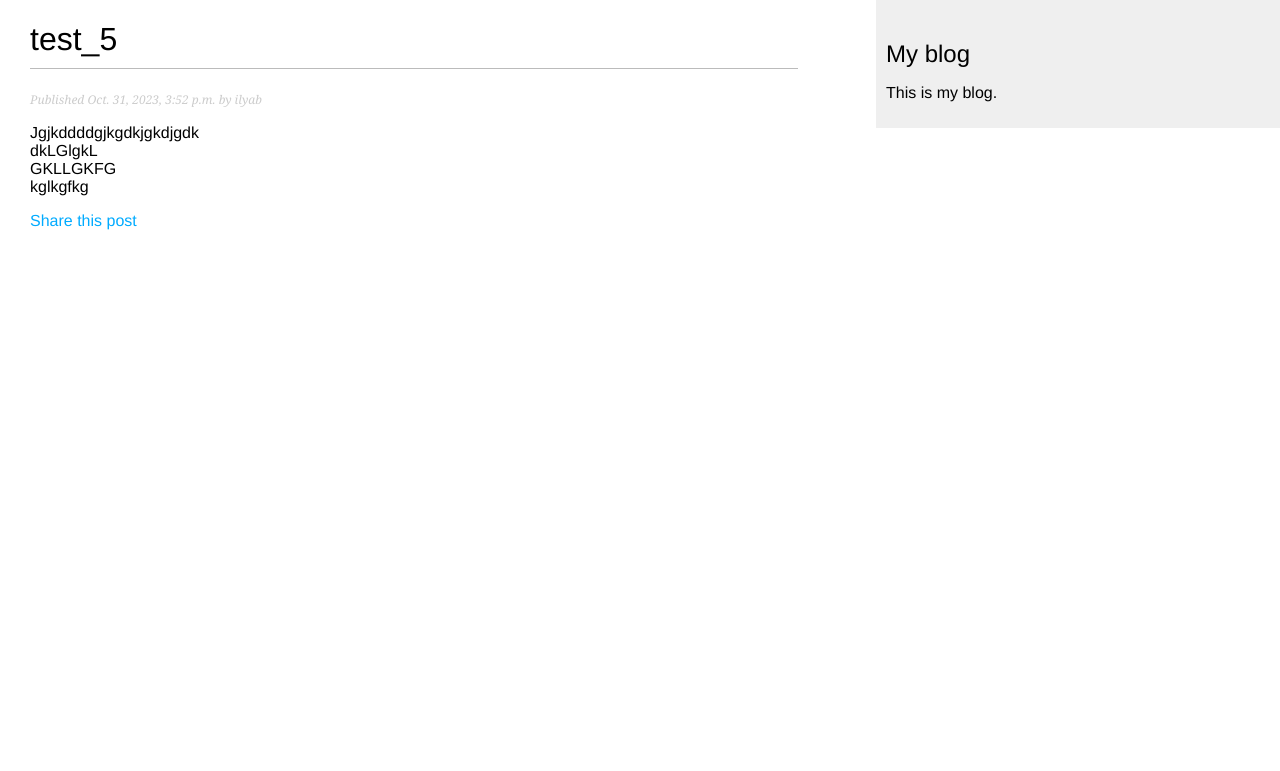
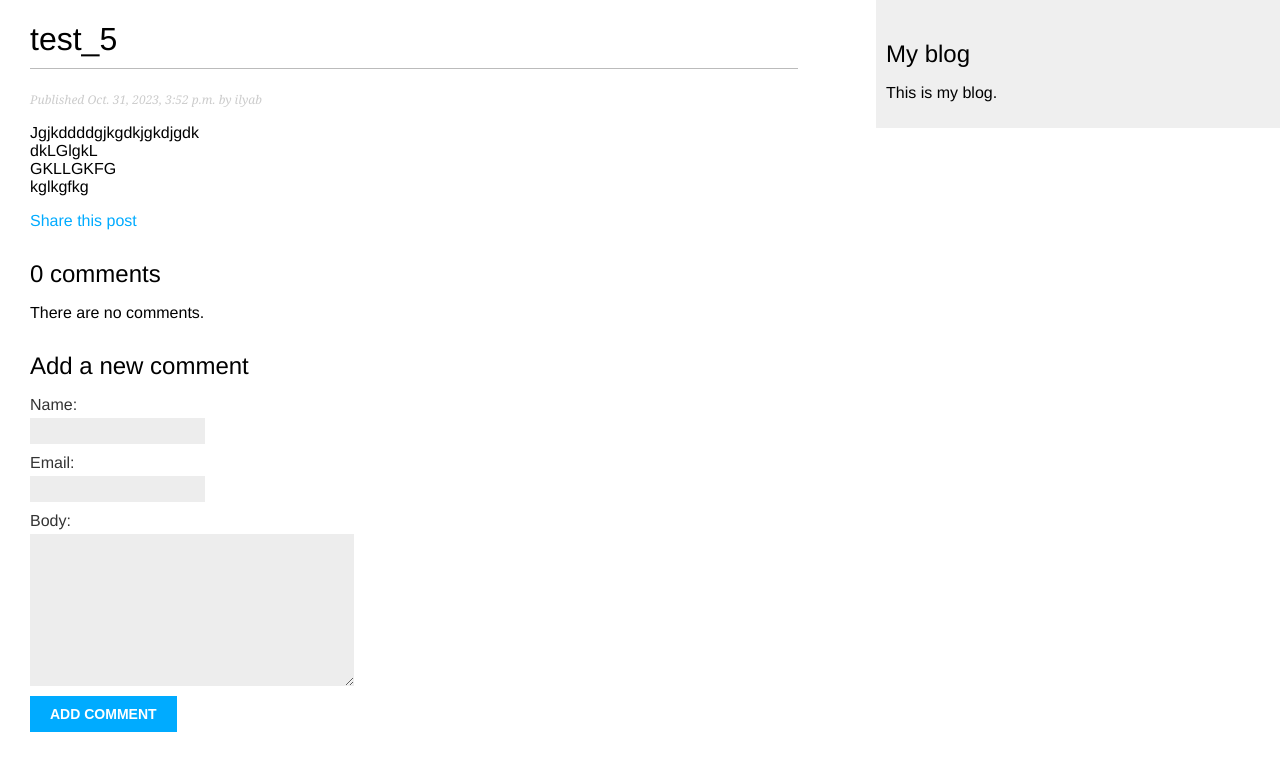
Before and after one commit to ilya-baykov/Django-in-examples, a Django app: a page that uses mysite/blog/templates/blog/post/detail.html in a window 1280 px wide. Shown: the top 771 px of the page. Run offline with Django 4.2, Linux system fonts and the light colour scheme; data comes from the database, SQL or seed files in the repository.

Commit message:
Добавил возможность оставлять комментарии на сайте ( под постами )

```diff
--- a/mysite/blog/forms.py
+++ b/mysite/blog/forms.py
@@ -1,4 +1,5 @@
 from django import forms
+from .models import Comment
 
 
 class EmailPostForm(forms.Form):
@@ -6,3 +7,9 @@ class EmailPostForm(forms.Form):
     email = forms.EmailField()
     to = forms.EmailField()
     comments = forms.CharField(required=False, widget=forms.Textarea)
+
+
+class CommentForm(forms.ModelForm):
+    class Meta:
+        model = Comment
+        fields = ['name', 'email', 'body']
--- a/mysite/blog/models.py
+++ b/mysite/blog/models.py
@@ -48,7 +48,7 @@ class Post(models.Model):
                              self.slug])
 
 
-class Comments(models.Model):
+class Comment(models.Model):
     post = models.ForeignKey(Post, on_delete=models.CASCADE, related_name='comments')
     name = models.CharField(max_length=50)
     email = models.EmailField()
--- a/mysite/blog/templates/blog/post/detail.html
+++ b/mysite/blog/templates/blog/post/detail.html
@@ -11,4 +11,21 @@
         Share this post
     </a>
 </p>
+{% with comments.count as total_comments %}
+<h2>
+    {{total_comments}} comment{{ total_comments|pluralize }}
+</h2>
+{% endwith %}
+{% for comment in comments %}
+<div class="comment">
+    <p class="info">
+        Comment {{ forloop.counter }} by {{ comment.name }}
+        {{ comment.created }}
+    </p>
+    {{ comment.body|linebreaks }}
+</div>
+{% empty %}
+<p>There are no comments.</p>
+{% endfor %}
+{% include "blog/post/includes/comment_form.html" %}
 {% endblock %}
--- /dev/null
+++ b/mysite/blog/templates/blog/post/includes/comment_form.html
@@ -0,0 +1,6 @@
+<h2>Add a new comment</h2>
+<form action="{% url 'blog:post_comment' post_id=post.id %}" method="post">
+    {{form.as_p}}
+    {% csrf_token %}
+    <p><input type="submit" value="Add comment"></p>
+</form>
--- a/mysite/blog/urls.py
+++ b/mysite/blog/urls.py
@@ -11,4 +11,7 @@ urlpatterns = [
          views.post_detail,
          name='post_detail'),
     path('<int:post_id>/share/',
-         views.post_share, name='post_share'), ]
+         views.post_share, name='post_share'),
+    path('<int:post_id>/comment/', views.post_comment, name='post_comment')
+
+]
--- a/mysite/blog/views.py
+++ b/mysite/blog/views.py
@@ -1,13 +1,32 @@
 from django.shortcuts import render, get_object_or_404
-from django.http import Http404
-from .models import Post
-from django.core.paginator import Paginator, EmptyPage, PageNotAnInteger
+from .models import Post, Comment
 from django.views.generic import ListView
-from .forms import EmailPostForm
+from .forms import EmailPostForm, CommentForm
 from django.core.mail import send_mail
+from django.views.decorators.http import require_POST
 
 
 # Create your views here.
+
+@require_POST
+def post_comment(request, post_id):
+    post = get_object_or_404(Post,
+                             id=post_id,
+                             status=Post.Status.PUBLISHED)
+    comment = None
+    # Комментарий был отправлен
+    form = CommentForm(data=request.POST)
+    if form.is_valid():
+        # Создать объект класса Comment, не сохраняя его в базе данных
+        comment = form.save(commit=False)
+        # Назначить пост комментарию
+        comment.post = post
+        # Сохранить комментарий в базе данных
+        comment.save()
+    return render(request, 'blog/post/comment.html',
+                  {'post': post,
+                   'form': form,
+                   'comment': comment})
 
 
 def post_share(request, post_id):
@@ -45,9 +64,12 @@ def post_detail(request, year, month, day, post):
                              publish__year=year,
                              publish__month=month,
                              publish__day=day)
+    comments = post.comments.filter(active=True)
+    form = CommentForm()
+
     return render(request,
                   'blog/post/detail.html',
-                  {'post': post})
+                  {'post': post, 'comments': comments, 'form': form})
 
 
 class PostListView(ListView):
```
Also changed, not shown: mysite/blog/admin.py (+8 -1 lines), mysite/blog/templates/blog/post/comment.html (added, +10 -0 lines), mysite/db.sqlite3.
